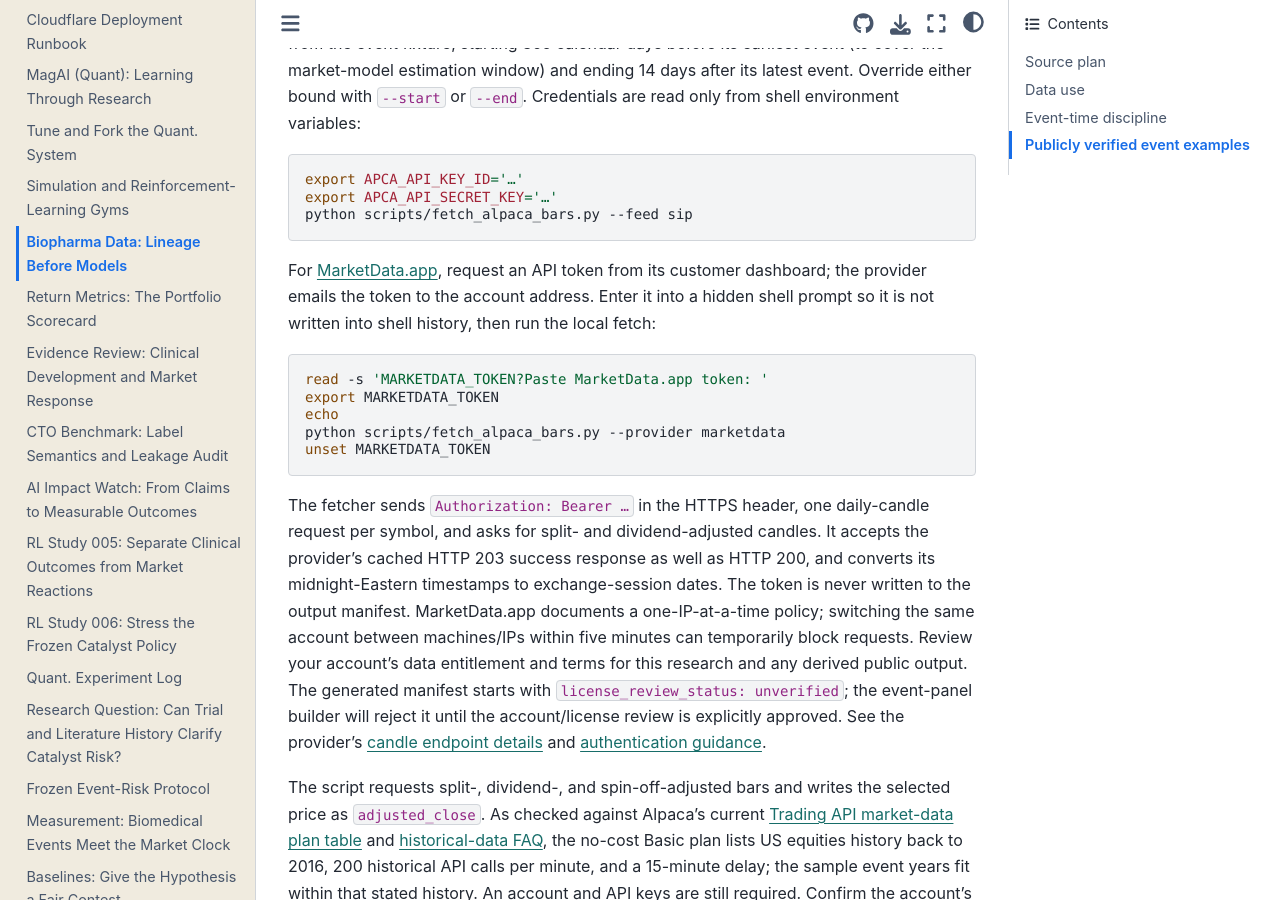
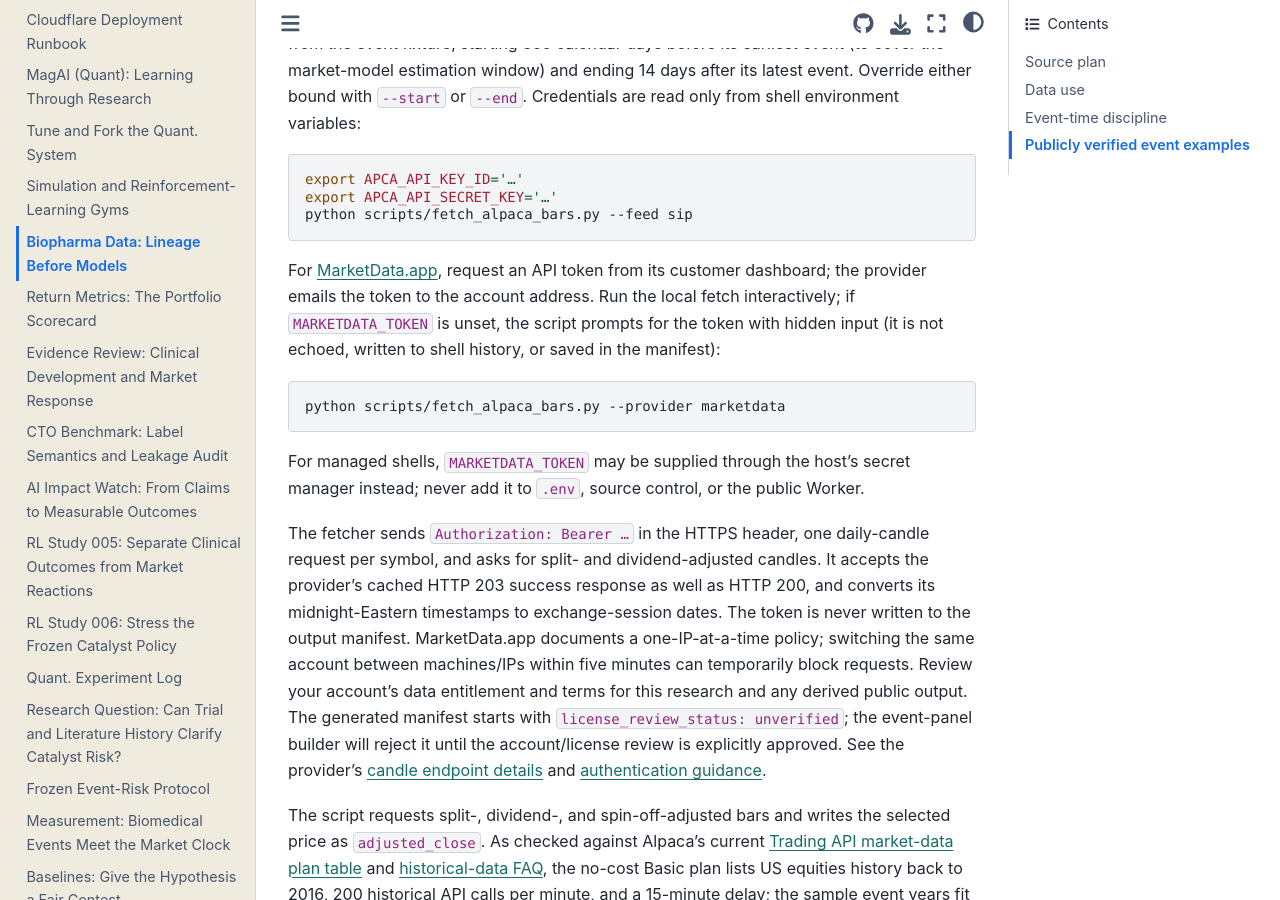
Before and after one commit to CastaliaInstitute/quant, a Jupyter Book: the page built from book/data-sources.md, in a window 1280 px wide and 900 px high, scrolled down 5265 px. Built offline with Jupyter Book 1.0.4 settings and Sphinx 7.4.7 and the Sphinx Book theme 1.1.4, drawn with Linux system fonts in a browser that asks for light colours.

Commit message:
Prompt securely for MarketData token

````diff
--- a/book/data-sources.md
+++ b/book/data-sources.md
@@ -55,15 +55,13 @@ export APCA_API_SECRET_KEY='…'
 python scripts/fetch_alpaca_bars.py --feed sip
 ```
 
-For [MarketData.app](https://www.marketdata.app/docs/api/authentication/), request an API token from its customer dashboard; the provider emails the token to the account address. Enter it into a hidden shell prompt so it is not written into shell history, then run the local fetch:
+For [MarketData.app](https://www.marketdata.app/docs/api/authentication/), request an API token from its customer dashboard; the provider emails the token to the account address. Run the local fetch interactively; if `MARKETDATA_TOKEN` is unset, the script prompts for the token with hidden input (it is not echoed, written to shell history, or saved in the manifest):
 
 ```bash
-read -s 'MARKETDATA_TOKEN?Paste MarketData.app token: '
-export MARKETDATA_TOKEN
-echo
 python scripts/fetch_alpaca_bars.py --provider marketdata
-unset MARKETDATA_TOKEN
 ```
+
+For managed shells, `MARKETDATA_TOKEN` may be supplied through the host's secret manager instead; never add it to `.env`, source control, or the public Worker.
 
 The fetcher sends `Authorization: Bearer …` in the HTTPS header, one daily-candle request per symbol, and asks for split- and dividend-adjusted candles. It accepts the provider's cached HTTP 203 success response as well as HTTP 200, and converts its midnight-Eastern timestamps to exchange-session dates. The token is never written to the output manifest. MarketData.app documents a one-IP-at-a-time policy; switching the same account between machines/IPs within five minutes can temporarily block requests. Review your account's data entitlement and terms for this research and any derived public output. The generated manifest starts with `license_review_status: unverified`; the event-panel builder will reject it until the account/license review is explicitly approved. See the provider's [candle endpoint details](https://www.marketdata.app/docs/api/stocks/candles/) and [authentication guidance](https://www.marketdata.app/docs/api/authentication/).
 
````
Also changed, not shown: 1 other file.
